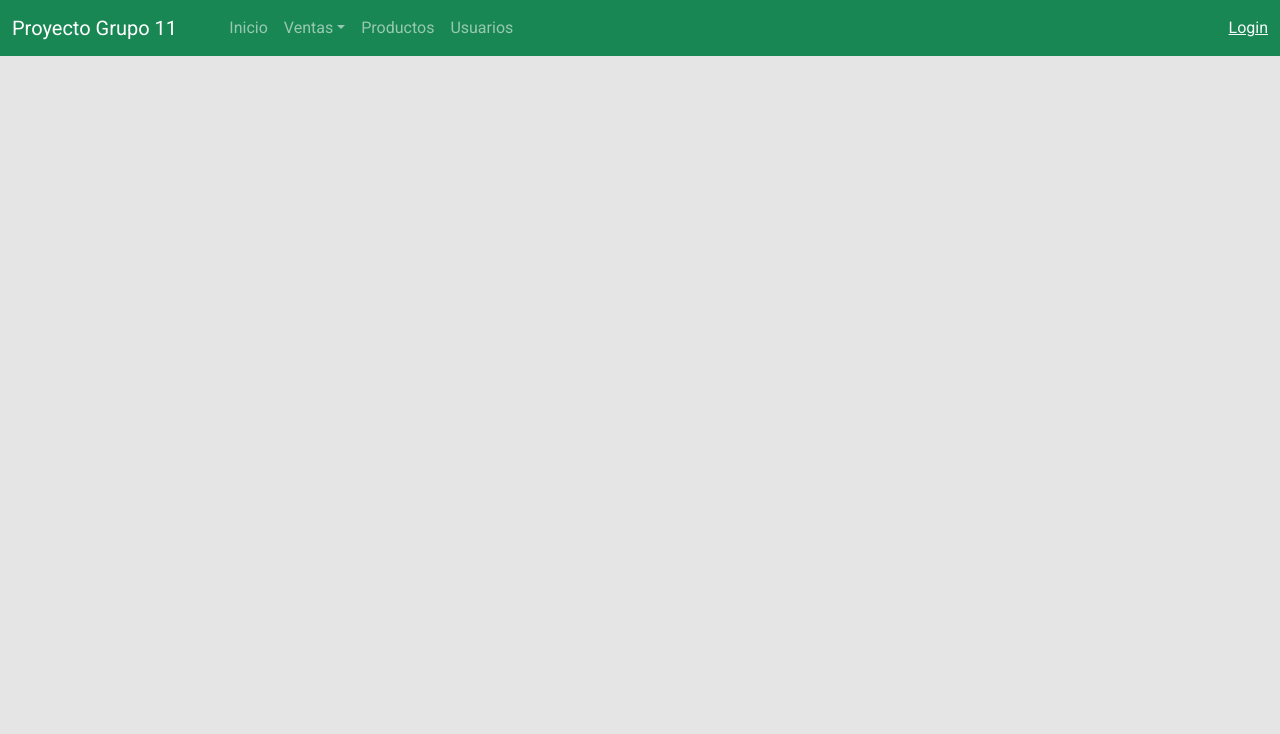
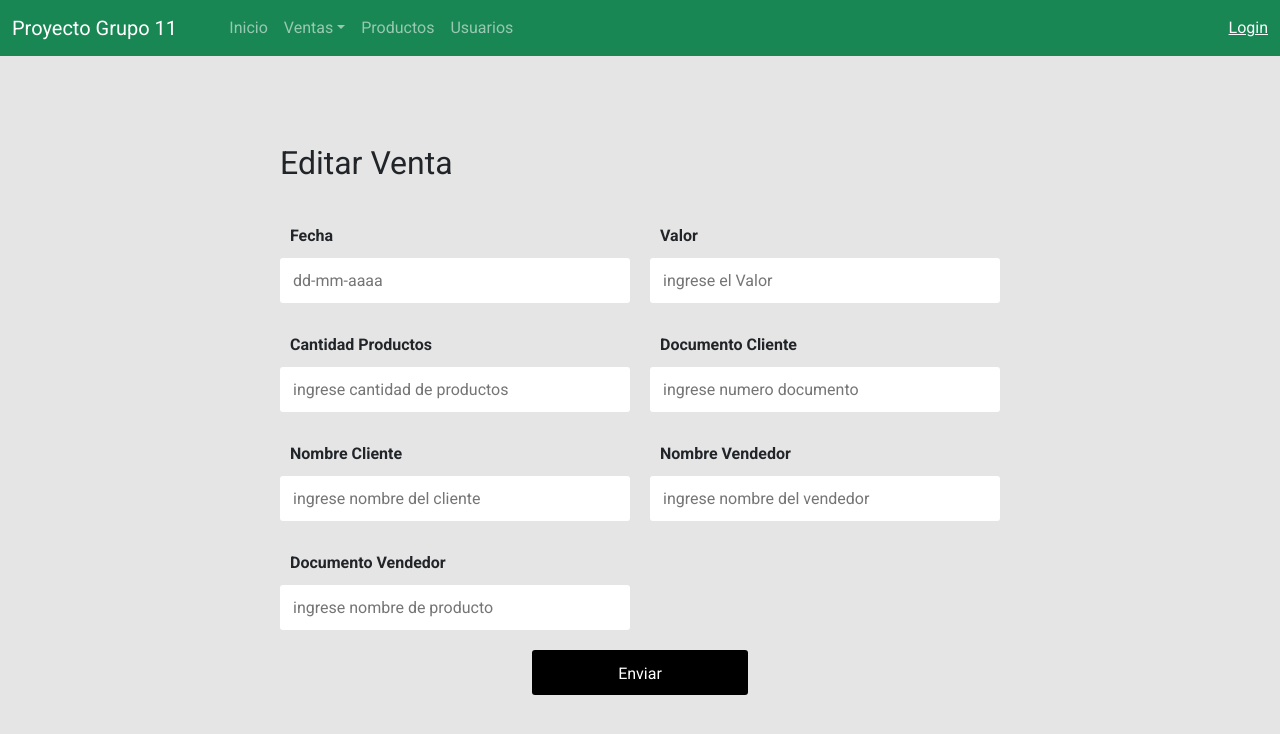
Before and after one commit to LupoSerale/Frontend_Grupo_11, a React (Create React App) app: page /api/venta in a window 1280 px wide. Shown: the top 734 px of the page. Built offline with nearby package versions, Linux system fonts and the light colour scheme.

Commit message:
agregar funcionalidad de editar

```diff
--- a/src/App.jsx
+++ b/src/App.jsx
@@ -15,6 +15,7 @@ import Inicio from './components/Inicio.jsx';
 import RegistrarVenta from './components/RegistrarVenta.jsx';
 import EstadoVenta from './components/EstadoVenta.jsx';
 import ListarUsuarios from './components/ListarUsuarios.jsx';
+import EditarVenta from './components/EditarVenta.jsx';
 
 function App() {
 
@@ -28,6 +29,7 @@ function App() {
                 <Route path="/producto" component={Producto} />
                 <Route path="/registrarVenta" component={RegistrarVenta} />
                 <Route path="/estadoVenta" component={EstadoVenta} />
+                <Route path="/api/venta" component={EditarVenta} />
                 <Route path="/listarUsuarios" component={ListarUsuarios} />
             </Switch>
         </Router>
--- /dev/null
+++ b/src/components/EditarVenta.jsx
@@ -0,0 +1,184 @@
+import React,{useState} from "react";
+import "./css/estilos.css";
+import {Formulario,ContenedorBoton,Boton,MensajeExito,MensajeError} from "./elementos/elementosformulario"
+import { FontAwesomeIcon } from '@fortawesome/react-fontawesome'
+import { faExclamationTriangle} from '@fortawesome/free-solid-svg-icons'
+import FormInput from "./componentesformulario/inputsform"
+import axios from 'axios';
+
+
+const EditarVenta = () => {
+
+    const [fecha, cambiarFecha] = useState({campo: "", valido: null});
+    const [valor, cambiarValor] = useState({campo: "", valido: null});
+    const [cantidadProd, cambiarCantidadProd] = useState({campo: "", valido: null});
+    const [documentoCLiente, cambiarDocumentoCLiente] = useState({campo: "", valido: null});
+    const [nombreCliente, cambiarNombreCliente] = useState({campo: "", valido: null});
+    const [nombreVendedor, cambiarNombreVendedor] = useState({campo: "", valido: null});
+    const [documentoVendedor, cambiarDocumentoVendedor] = useState({campo: "", valido: null});
+    const [formularioValido, cambiarFormularioValido] = useState(null);
+
+    const expresiones = {
+		usuario: /^[a-zA-Z0-9_-]{10}$/, // Letras, numeros, guion y guion_bajo
+		nombre: /^[a-zA-ZÀ-ÿ\s]{1,40}$/, // Letras y espacios, pueden llevar acentos.
+        valor: /^[0-9]{1,16}$/ // solo numeros
+
+	}
+
+   const  onSubmit = async(e) => {
+       e.preventDefault();
+
+
+       if(
+        fecha.valido === "true" &&
+        valor.valido === "true" &&
+        cantidadProd.valido === "true"&&
+        documentoCLiente.valido === "true" &&
+        nombreCliente.valido === "true" &&
+        nombreVendedor.valido === "true" &&
+        documentoVendedor.valido === "true"
+            ){
+
+                cambiarFormularioValido(true)
+                cambiarFecha ({campo: "", valido: null})
+                cambiarValor ({campo: "", valido: null})
+                cambiarCantidadProd ({campo: "", valido: null})
+                cambiarDocumentoCLiente ({campo: "", valido: null})
+                cambiarNombreCliente ({campo: "", valido: null})
+                cambiarNombreVendedor ({campo: "", valido: null})
+                cambiarDocumentoVendedor ({campo: "", valido: null})
+
+
+
+                var pathname = window.location.pathname;
+
+
+                try {
+                    // make axios put request
+                    const response = await axios({
+                      method: "put",
+                      url: "http://localhost:3001"+pathname,
+                      data: {
+                          "fecha": e.target.fecha.value,
+                          "valor": e.target.valor.value,
+                          "cantidadProd": e.target.cantidadProd.value,
+                          "documentoCLiente": e.target.documentoCLiente.value,
+                          "nombreCliente": e.target.nombreCliente.value,
+                          "nombreVendedor": e.target.nombreVendedor.value,
+                          "documentoVendedor": e.target.documentoVendedor.value,
+                            }
+
+                    });
+                    console.log(response.status)
+                  } catch(error) {
+                    console.log(error)
+                  }
+
+            }else{
+                cambiarFormularioValido(false)
+            }
+   }
+
+    return (
+
+        <main>
+            <h2>Editar Venta</h2>
+            <br></br>
+            <Formulario action = "" onSubmit={onSubmit}>
+            <FormInput
+                estado={fecha}
+                cambiarEstado={cambiarFecha}
+                label = "Fecha"
+                id= "fecha"
+                placeholder = "dd-mm-aaaa"
+                type = "text"
+                name = "fecha"
+                leyendaError = "La Fecha debe ser en dia mes y año"
+                expresionRegular = {expresiones.usuario}
+            />
+            <FormInput
+                estado={valor}
+                cambiarEstado={cambiarValor}
+                label = "Valor"
+                placeholder = "ingrese el Valor"
+                id= "valor"
+                type = "text"
+                name = "valor"
+                leyendaError = "Debe contener solo numeros sin caracteres especiales"
+                expresionRegular = {expresiones.valor}
+            />
+            <FormInput
+                estado={cantidadProd}
+                cambiarEstado={cambiarCantidadProd}
+                label = "Cantidad Productos"
+                id= "cantidadProd"
+                placeholder = "ingrese cantidad de productos"
+                type = "text"
+                name = "cantidadProd"
+                leyendaError = "Debe contener solo numeros sin caracteres especiales"
+                expresionRegular = {expresiones.valor}
+            />
+            <FormInput
+                estado={documentoCLiente}
+                cambiarEstado={cambiarDocumentoCLiente}
+                label = "Documento Cliente"
+                id= "documentoCLiente"
+                placeholder = "ingrese numero documento"
+                type = "text"
+                name = "documentoCLiente"
+                leyendaError = "Debe contener solo numeros sin caracteres especiales"
+                expresionRegular = {expresiones.valor}
+            />
+
+            <FormInput
+                estado={nombreCliente}
+                cambiarEstado={cambiarNombreCliente}
+                label = "Nombre Cliente"
+                id= "nombreCliente"
+                placeholder = "ingrese nombre del cliente"
+                type = "text"
+                name = "nombreCliente"
+                leyendaError = "El nombre del cliente solo puede tener letras, no puede contener numeros ni caracteres especiales"
+                expresionRegular = {expresiones.nombre}
+            />
+
+            <FormInput
+                estado={nombreVendedor}
+                cambiarEstado={cambiarNombreVendedor}
+                label = "Nombre Vendedor"
+                id= "nombreVendedor"
+                placeholder = "ingrese nombre del vendedor"
+                type = "text"
+                name = "nombreVendedor"
+                leyendaError = "El nombre del vendedor solo puede tener letras, no puede contener numeros ni caracteres especiales"
+                expresionRegular = {expresiones.nombre}
+            />
+
+            <FormInput
+                estado={documentoVendedor}
+                cambiarEstado={cambiarDocumentoVendedor}
+                label = "Documento Vendedor"
+                id= "documentoVendedor"
+                placeholder = "ingrese nombre de producto"
+                type = "text"
+                name = "documentoVendedor"
+                leyendaError = "Debe contener solo numeros sin caracteres especiales"
+                expresionRegular = {expresiones.valor}
+            />
+
+            { formularioValido === false && <MensajeError>
+                <p>
+                <FontAwesomeIcon icon={faExclamationTriangle}/>
+                    <b>ERROR:</b>Por favor rellene el formulario correctamente
+                </p>
+            </MensajeError>}
+            <ContenedorBoton>
+                <Boton type="submit">Enviar</Boton>
+                {formularioValido === true && <MensajeExito>Formulario enviado exitosamente</MensajeExito>}
+            </ContenedorBoton>
+            </Formulario>
+        </main>
+        );
+}
+
+export default EditarVenta;
--- a/src/components/EstadoVenta.jsx
+++ b/src/components/EstadoVenta.jsx
@@ -76,7 +76,7 @@ const classes = useStyles();
                         <TableCell>{ventas.nombreVendedor}</TableCell>
                         <TableCell>{ventas.documentoVendedor}</TableCell>
                         <TableCell>
-                            <Button className={classes.button} variant="contained" component={Link} to={`/editarProducto/${ventas._id}`} color="info">Editar</Button>
+                            <Button className={classes.button} variant="contained" component={Link} to={`/api/venta/${ventas._id}`} color="info">Editar</Button>
                             <Button variant="contained" color="secondary" onClick={() => deleteDataVentas(ventas._id)} >Eliminar</Button>
                         </TableCell>
                      </TableRow>
```
